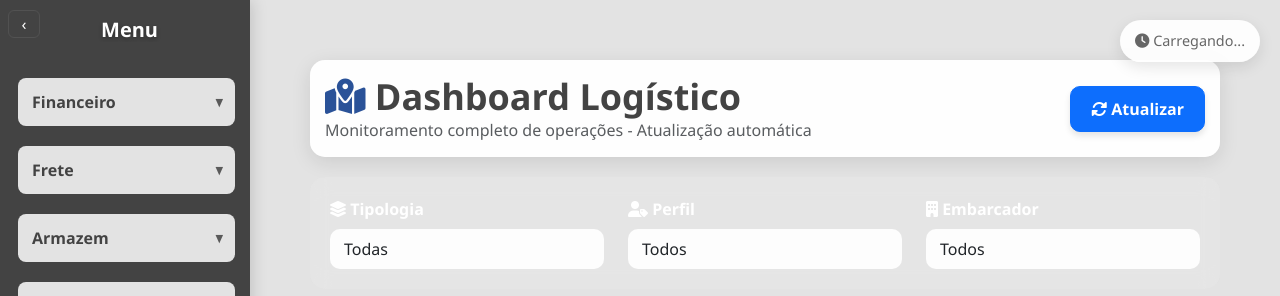
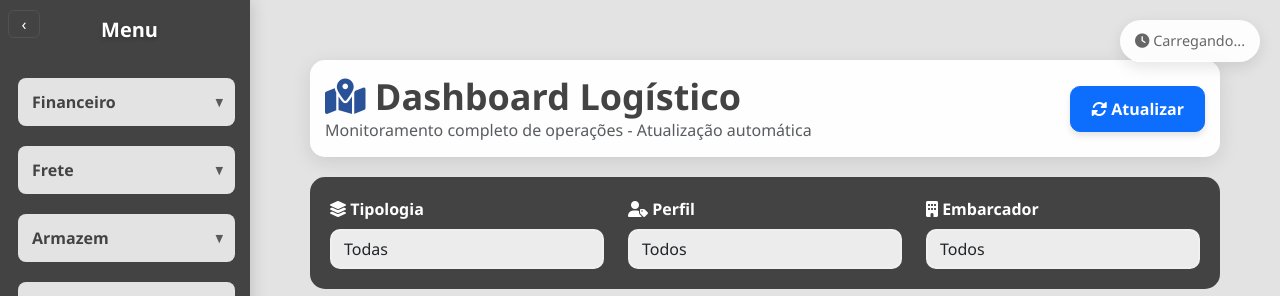
Before and after one commit to Marcosvaquino/Financeiro.py, a Flask app: page /logistica/monitoramento in a window 1280 px wide. Shown: the top 296 px of the page. Run offline with Flask 3, Linux system fonts and the light colour scheme; data that the repository does not hold is empty.

Commit message:
ajsute nas cores do monitoramento

```diff
--- a/financeiro/templates/logistica/monitoramento.html
+++ b/financeiro/templates/logistica/monitoramento.html
@@ -8,9 +8,13 @@
 <link rel="stylesheet" href="https://unpkg.com/leaflet@1.9.4/dist/leaflet.css" />
 <style>
         body {
-            background: linear-gradient(135deg, #1e3c72 0%, #2a5298 100%);
+            background: #e3e3e3 !important;
             min-height: 100vh;
             font-family: 'Segoe UI', Tahoma, Geneva, Verdana, sans-serif;
+        }
+
+        .content {
+            background: #e3e3e3 !important;
         }
 
         .main-container {
@@ -156,7 +160,7 @@
         }
 
         .filter-section {
-            background: rgba(255, 255, 255, 0.1);
+            background: #434343;
             border-radius: 15px;
             padding: 20px;
             margin-bottom: 25px;
```
